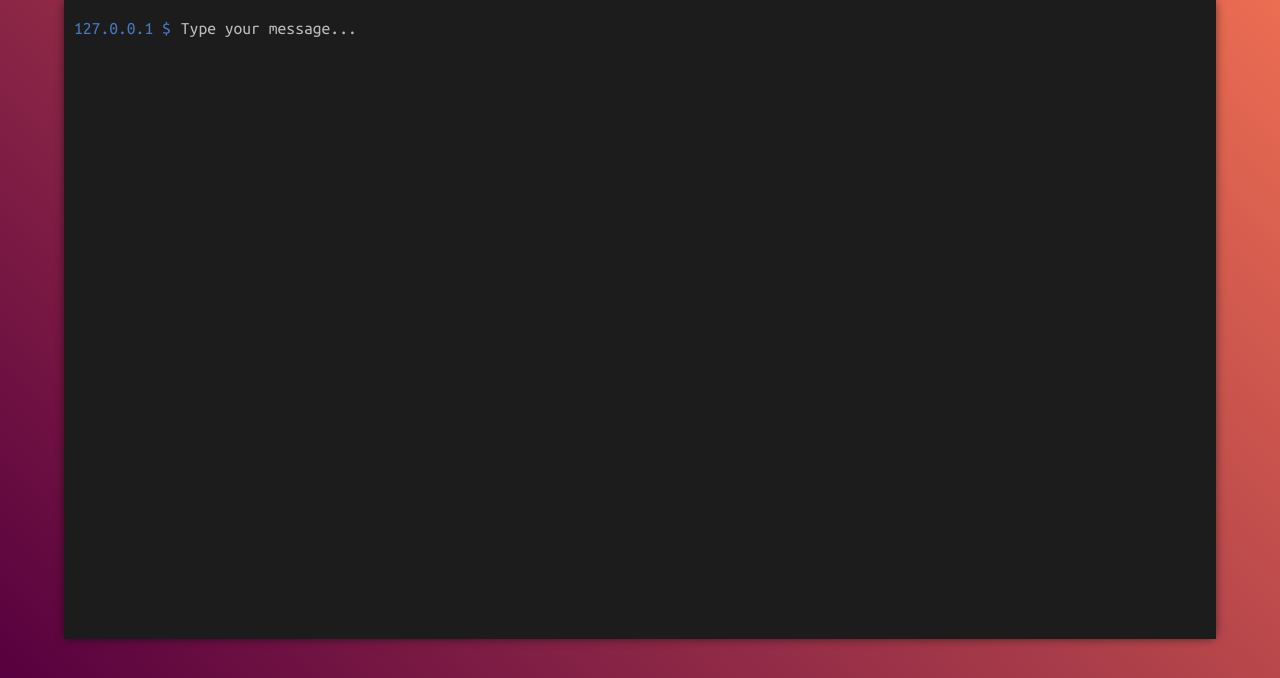
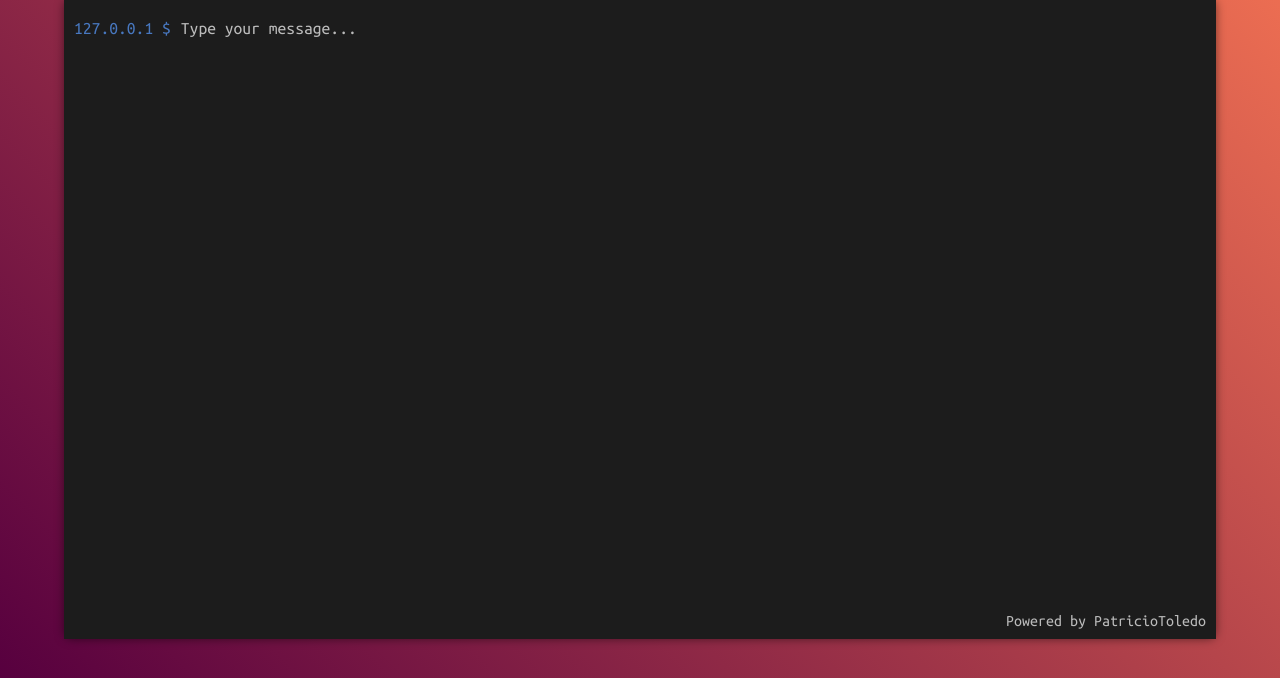
Before and after one commit to redBaron23/TorTerminalChat, a Flask app: page / in a window 1280 px wide. Shown: the part 122-800 px from the top of the page. Run offline with Flask 2, Linux system fonts and the light colour scheme; some libraries are stand-ins or nearby versions.

Commit message:
fourth and last commit

```diff
--- a/templates/index.html
+++ b/templates/index.html
@@ -35,6 +35,7 @@
         display: flex;
         flex-direction: column;
         height: 80vh;
+        position: relative;
       }
       .terminal-box {
         flex: 1;
@@ -94,6 +95,22 @@
         color: #ffffff;
         opacity: 0.7;
       }
+      .powered-by {
+        position: absolute;
+        bottom: 10px;
+        right: 10px;
+        font-size: 16px;
+        color: #fff;
+        opacity: 0.7;
+      }
+      .powered-by a {
+        color: #fff;
+        text-decoration: none;
+        opacity: 1;
+      }
+      .powered-by a:hover {
+        text-decoration: underline;
+      }
       @media screen and (max-width: 600px) {
         body {
           font-size: 16px;
@@ -118,6 +135,9 @@
         .terminal-input input[type="text"] {
           font-size: 1rem;
         }
+        .powered-by {
+          font-size: 14px;
+        }
       }
     </style>
   </head>
@@ -140,6 +160,10 @@
             required
           />
         </form>
+      </div>
+      <div class="powered-by">
+        Powered by
+        <a href="https://patriciotoledo.ar" target="_blank">PatricioToledo</a>
       </div>
     </div>
 
```
